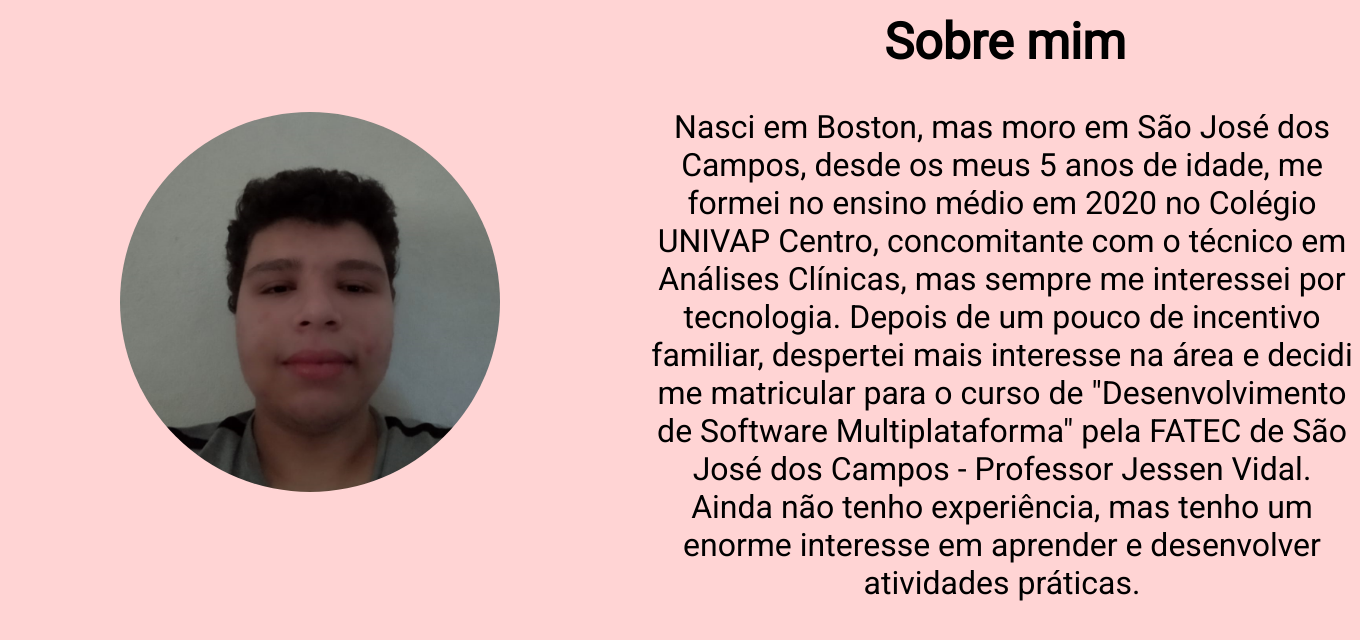
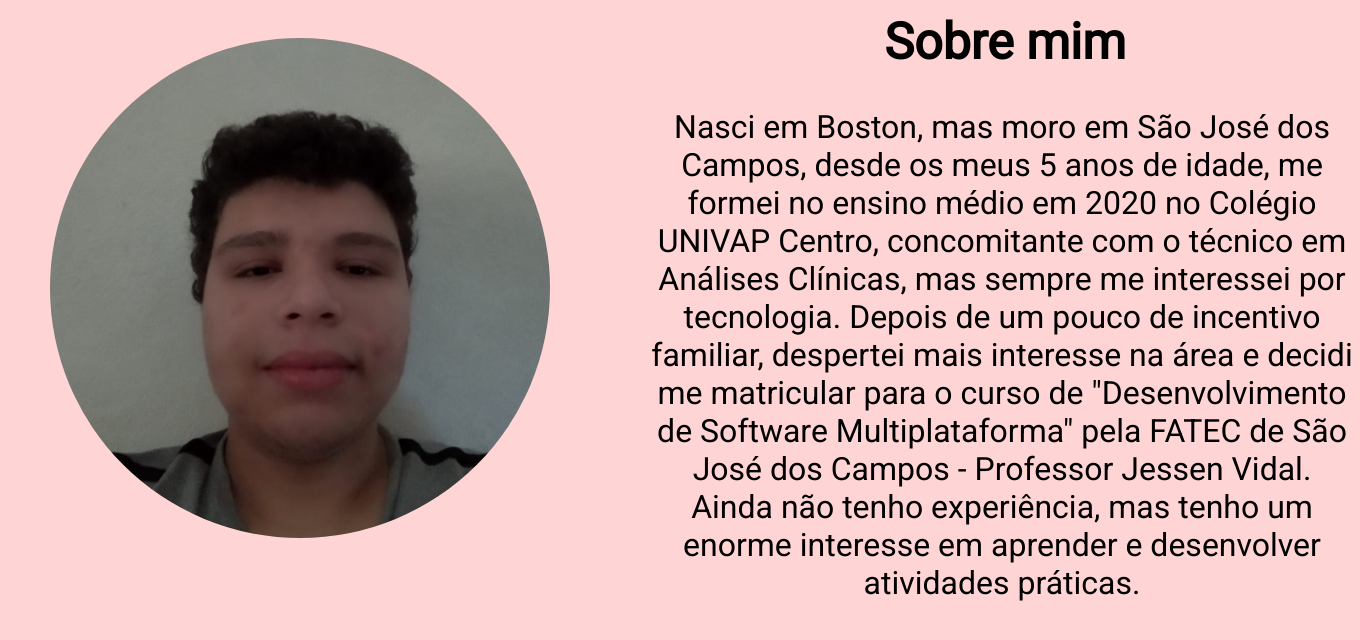
Before and after one commit to KevinFMfatec/Portif-lio, a Flask app: page /About in a window 1360 px wide. Shown: the part 112-752 px from the top of the page. Run offline with Flask 2, Linux system fonts and the light colour scheme; some web fonts are replaced.

Commit message:
terminando responsividade de imagem

```diff
--- a/src/static/css/inicio.css
+++ b/src/static/css/inicio.css
@@ -32,7 +32,7 @@
     opacity: 1;
     text-align: center;
 }
-img {
+.foto {
     opacity: 1;
     position: absolute;
     top: 150px;
@@ -41,7 +41,7 @@ img {
 }
 
 @media (max-width: 745px) {
-    img {
+    .foto {
         top: 150px;
         left: 160px;
     }
--- a/src/static/css/projetos.css
+++ b/src/static/css/projetos.css
@@ -1,9 +1,4 @@
 .api {
-    width: 585px;
-    height: 460px;
-    background: url("../images/api.png");
-    background-position: center;
-    background-size: cover;
     opacity: 1;
     position: absolute;
     top: 180px;
@@ -58,7 +53,7 @@
 
 @media (max-width: 745px) {
     .api {
-        width: 600px;
+        left: 70px;
         top: 150px;
         left: 60px;
     }
--- a/src/static/css/sobremim.css
+++ b/src/static/css/sobremim.css
@@ -1,14 +1,9 @@
 .fotoeu {
-    width: 380px;
-    height: 380px;
-    background: url("../images/foto.png");
-    background-position: center;
-    background-size: cover;
     opacity: 1;
     position: absolute;
-    top: 224px;
-    left: 120px;
-    border-radius: 190px;
+    top: 150px;
+    left: 50px;
+    border-radius: 250px;
 }
 .titulo {
     width: 260px;
@@ -37,8 +32,6 @@
 
 @media (max-width: 745px) {
     .fotoeu {
-        width: 400px;
-        height: 400px;
         top: 150px;
         left: 160px;
     }
--- a/src/templates/inicio.html
+++ b/src/templates/inicio.html
@@ -8,8 +8,7 @@
         <span class="texto">Olá, meu nome é Kevin Ferreira Mirenda,
             tenho 18 anos e estou cursando "Desenvolvimento de Software Multiplataforma" na FATEC SJC
         </span>
-        <img srcset="../static/images/fotomobile.png 400w, ../static/images/foto.png 500w"
-             sizes="(max-width: 745px) 400px, 500px">
+        <img class="foto" srcset="../static/images/fotomobile.jpg 400w, ../static/images/foto.png 500w" sizes="(max-width: 745px) 400px, 500px">
     </div>
     <script src='mobile-navbar.js'></script>
     {% endblock %}
--- a/src/templates/projetos.html
+++ b/src/templates/projetos.html
@@ -2,7 +2,7 @@
 
 {% block main %}
 
-<div class="api"></div>
+<img class="api" srcset="../static/images/apimobile.png 500w, ../static/images/api.png 600w" sizes="(max-width: 745px) 500px, 600px">
 <span class="subtitulo">Aplicação de informações para a FATEC de SJC</span>
 
 <span class="textoprojeto">Devido a pandemia do novo coronavirus, alto volume de informações e falta de efetividade
--- a/src/templates/sobremim.html
+++ b/src/templates/sobremim.html
@@ -1,7 +1,7 @@
 {% extends "base.html" %}
 
 {% block main %}
-<div class="fotoeu"></div>
+<img class="fotoeu" srcset="../static/images/fotomobile.jpg 400w, ../static/images/foto.png 500w" sizes="(max-width: 745px) 400px, 500px">
 <span class="titulo">Sobre mim</span>
 <span class="textosobremim">Nasci em Boston, mas moro
     em São José dos Campos, desde os meus 5 anos de idade, me formei no ensino médio em 2020 no Colégio
```
Also changed, not shown: src/static/images/api.png, src/static/images/apimobile.png (added).
